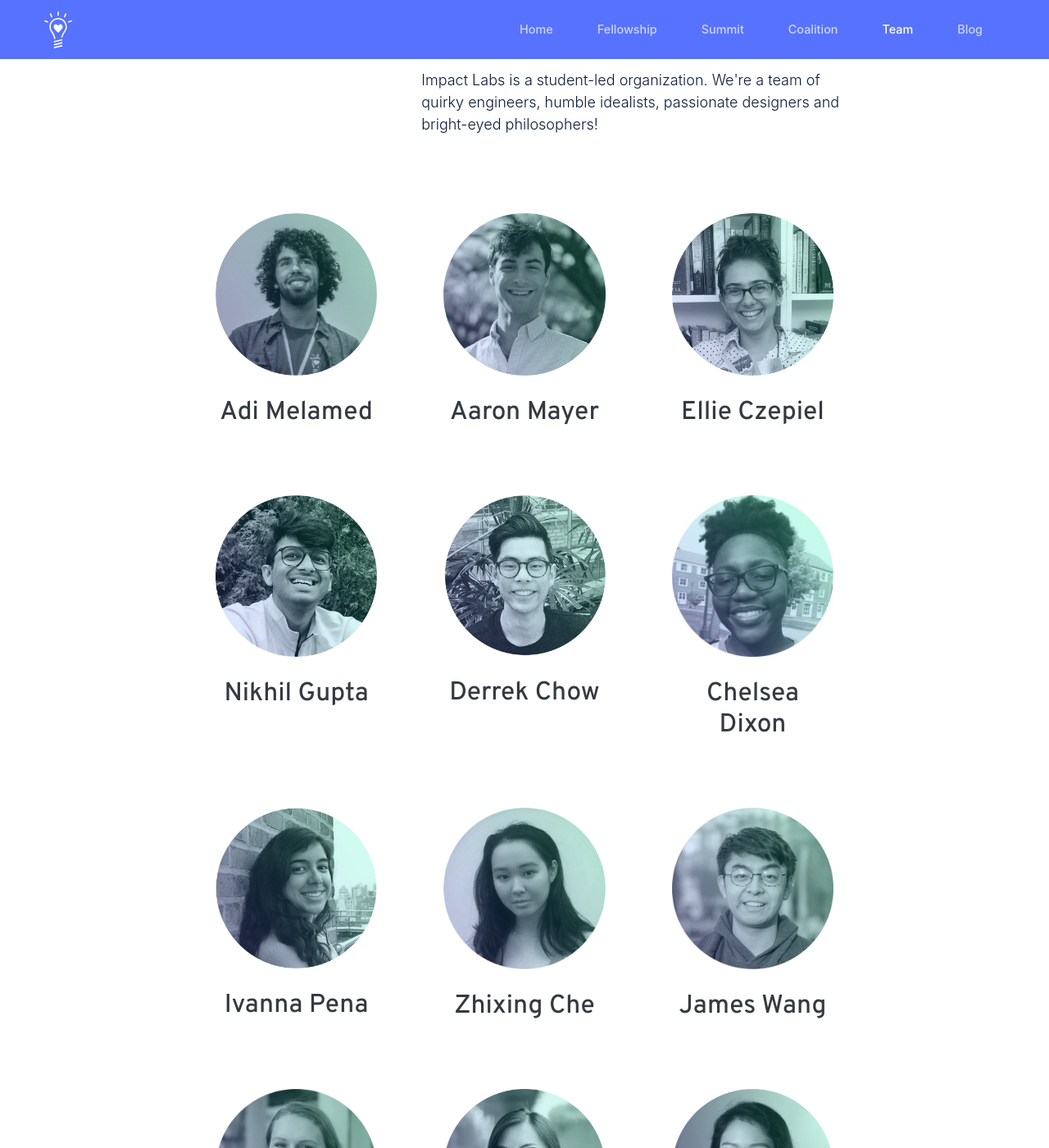
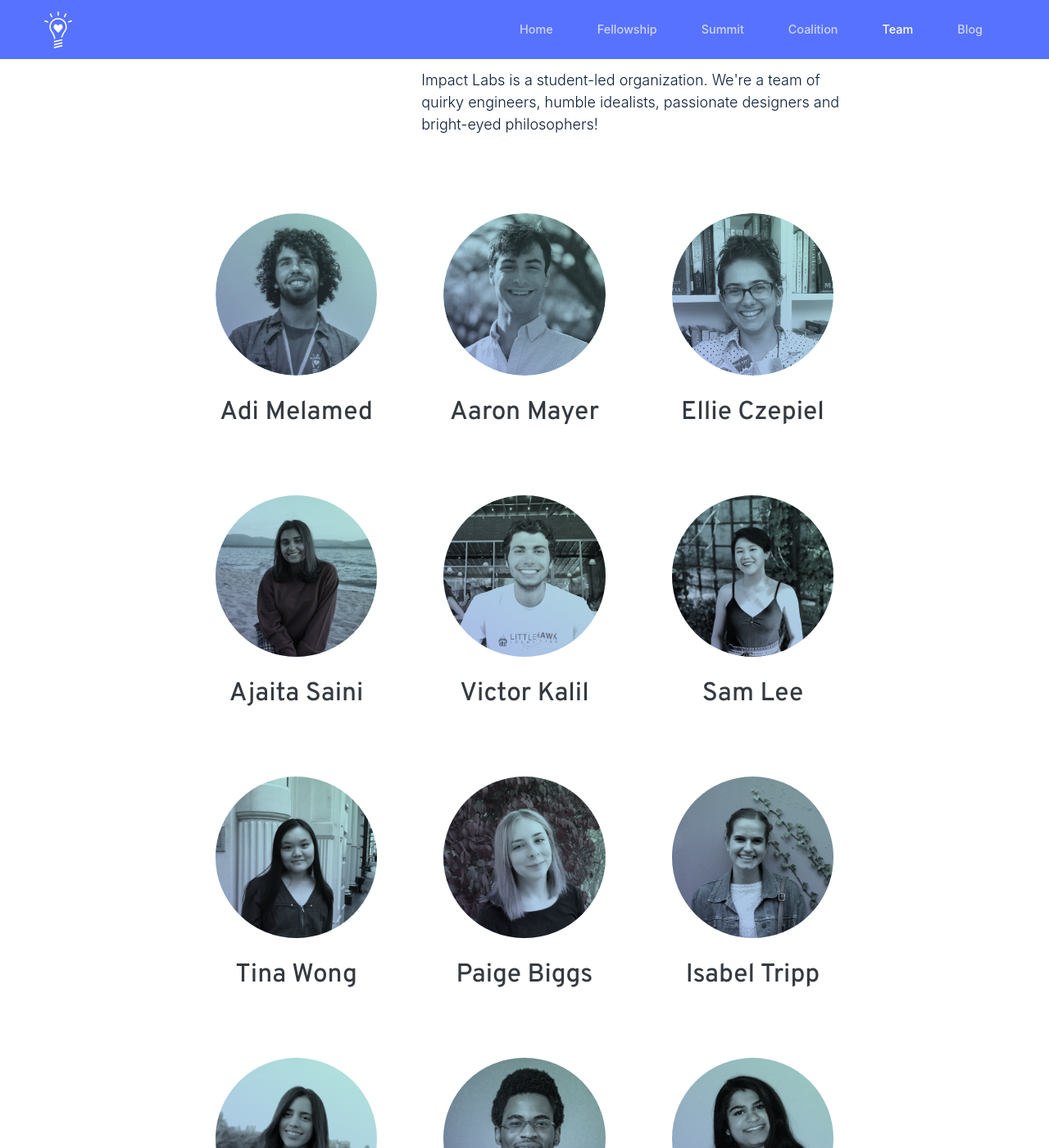
Before and after one commit to impact-labs/impact-labs.github.io, a Jekyll site: the page built from pages/team.html, in a window 1280 px wide and 1400 px high, scrolled down 232 px. Shown: the whole window at 82% size. Built offline with Jekyll 4.4.1, drawn with Linux system fonts in a browser that asks for light colours; some of the changed text lies outside the part shown.

Commit message:
add new member photos with css filtering

```diff
--- a/_data/members.yaml
+++ b/_data/members.yaml
@@ -6,31 +6,67 @@
   image: Adi_Melamed.jpg
 
 - name: Aaron Mayer
-  body: "There are three things I love in this world: technology, normative ethics, and working with my amazing Impact teammates! Talk to me about philosophy, swing dancing, the best ice cream places in NYC, effective altruism, blockchain, Super Smash Bros (Melee), educational YouTube creators, odd music preferences, or tea parties! I started Impact Labs with Adi so that we could build a world together in which we all use our talents for the good of humanity!"
+  body: 'There are three things I love in this world: technology, normative ethics, and working with my amazing Impact teammates! Talk to me about philosophy, swing dancing, the best ice cream places in NYC, effective altruism, blockchain, Super Smash Bros (Melee), educational YouTube creators, odd music preferences, or tea parties! I started Impact Labs with Adi so that we could build a world together in which we all use our talents for the good of humanity!'
   image: Aaron_Mayer.jpg
 
 - name: Ellie Czepiel
-  body: "I believe that every person reading this bio has the power to affect positive change in the world, and I want to help them figure out how! I first got involved with Impact Labs as a 2018 Fellow, and loved the people so much that I just had to stick around! When I’m not working on Impact, I’m usually striking up conversations with new people, scheming about new social impact side projects, going on runs, and trying to convince my friends to play obscure board games (Hanabi, anyone?)."
+  body: 'I believe that every person reading this bio has the power to affect positive change in the world, and I want to help them figure out how! I first got involved with Impact Labs as a 2018 Fellow, and loved the people so much that I just had to stick around! When I’m not working on Impact, I’m usually striking up conversations with new people, scheming about new social impact side projects, going on runs, and trying to convince my friends to play obscure board games (Hanabi, anyone?).'
   image: Ellie_Czepiel.jpg
+
+- name: Ajaita Saini
+  body: 'I''m obsessed with using systems thinking frameworks and equity-centered community design (coined by Creative Reaction Lab go check them out) to detangle complex social issues. And I''ve learned that the system of tech isn''t broken, it was built intentionally for the success of some communities and the continued marginalization of others. I love the work we do at Impact because we challenge oppressive tech on a foundational level, and are aware that the only way we''re going to fix tech is to rebuild it entirely. Along with Impact, currently growing the "design as a process" community through Design for America at UIUC and leading art initiatives with Operation Period on menstrual justice and freedom. Other things I care about: visual mapping, slow fashion, my skincare routine, and bread week on the Great British Bake Off.'
+  image: Ajaita_Saini.jpg
+
+- name: Victor Kalil
+  body: "I'm a junior at WashU investigating the intersection of tech, society, and human-computer interaction. I also love building apps! It feels like just yesterday when I was pitching Code for Equity and here we are kicking it off! Outside of tech, I love listening to music (especially rap), rewatching 3%, and learning about sneakers."
+  image: Victor_Kalil.jpg
+
+- name: Sam Lee
+  body: 'It used to discourage me to think about the issues in the world which were out of my control. But while I can’t single handedly dismantle systems of oppression, reverse climate change, or give justice to those who have been wronged, there is always something to be done – I seek to find those somethings. Along with ethical tech, I care lots about minority representation and K-12 outreach (Girls Who Code, anyone?), and my ultimate goal in life is to attend graduate school and conduct human-centered research with a net positive impact.'
+  image: Sam_Lee.jpg
+
+- name: Tina Wong
+  body: "I'm on a mission to live a life filled with meaning, learning, and compassion, and along the way I discovered that technology allows me to do all of the above! What I love about technology is that I can combine it with my interests in philosophy and politics to do my part in tackling the world’s most pressing issues. After attending the 2020 Impact Summit, I was amazed to be part of a community that was passionate about doing the same, and was inspired to get more involved! Outside of Impact, I can be found volunteering at an animal shelter, learning new languages, and timing how quickly I can finish the daily New York Times crossword."
+  image: Tina_Wong.jpg
+
+- name: Paige Biggs
+  body: 'I watched Mr. Robot as a pre-med and switched my degree to CS because I thought I could start hacking. I have (sadly) not yet figured out how to hack, but I have gained a deeper understanding of the power of technology and have since become very passionate about using it ethically.'
+  image: Paige_Biggs.jpg
+
+- name: Isabel Tripp
+  body: 'My concerns about unmitigated tech development stem from my love of reading science fiction. I try not to lean into the "fiction" side too heavily, but it''s clear to me that in 2020, tech ethics needs more seats at the table. I joined Impact Labs because we''re making a concerted effort to attract talent to the social impact technology space and mission-driven technology is something that makes me excited about a better world. On a personal note, I love to talk about all things climate tech and I''ve worked on projects related to hydroponic farming, conflict diamond trade mitigation, the neurobiology of tumor growth, and protecting Earth from asteroids! + I''m on the hunt for the world''s best cinnamon bun...'
+  image: Isabel_Tripp.jpg
+
+- name: Tooba Rahimnia
+  body: 'Kindness, positivity and problem solving are three values I stand for and the reason I discovered Impact Labs. The more I learned about this community’s inspiring mission for younger techies the more I wanted to be part of it since it brings a group of bright, creative and passionate people together who not only find happiness in their success but also in helping others to grow and discover their talents. A little about me, I’m a senior electrical engineering student at McGill University, love coding, reading and burning my diodes with current overflow. If I’m not working, I’d probably paint, listen to music, make fries or go climbing.'
+  image: Tooba_Rahimnia.jpg
+
+- name: Emmanuel Ndubuisi
+  body: 'I can reverse a linked list and make a thousand dad jokes in one backflip. I am passionate about natural language, inclusive design, education, tech advocacy, and public policy. I believe technology will continue to play a pivotal role in reshaping the way we live and I aspire to utilize my skills in the field to create a more equitable world and push the boundaries of reality.'
+  image: Emmanuel_Ndubuisi.jpg
+
+- name: Rajee Shah
+  body: 'I’m definitely a “jack of all trades, master of none” kind of person at this point in my life - I like to explore! I enjoy looking at challenging problems our communities are faced with from different lenses and exploring the intersections of things like design, anthropology, tech, and sustainability. Firm believer that knowledge is empowerment. Some random fun facts about me: I start books and rarely finish them, love clean-scented candles, am a huge admirer of community organizing, and overuse exclamation marks!! I love meeting new people, so HMU and we can power through the awkward getting-to-know-you phase on Zoom together! Currently a junior at the University of Illinois at Urbana-Champaign, and still coming to terms with being a west-coast kid in a midwest world.'
+  image: Rajee_Shah.jpg
 
 - name: Nikhil Gupta
   body: "The only thing I love more than tech are humans - we are a fascinating bunch, aren't we? Let's chat about intersections of philosophy, psychology, computer science, physics, and math!"
   image: Nikhil_Gupta.jpg
 
 - name: Derrek Chow
-  body: "I became interested in CS by making websites as a kid. I’ve dived deeper into tech since then but still find myself returning to what first inspired my passion and pursuing that opportunity here at Impact Labs. Beyond CS, I have a fascination with people and their perspectives. I like talking to people about their unique take on life and their interpretations of happiness and success. For work, I crave collaboration and creativity which is why I love working with the talented and inspiring individuals at Impact Labs. I also enjoy talking about where and what to eat, design, random music knowledge, and the beautiful city of Toronto."
+  body: 'I became interested in CS by making websites as a kid. I’ve dived deeper into tech since then but still find myself returning to what first inspired my passion and pursuing that opportunity here at Impact Labs. Beyond CS, I have a fascination with people and their perspectives. I like talking to people about their unique take on life and their interpretations of happiness and success. For work, I crave collaboration and creativity which is why I love working with the talented and inspiring individuals at Impact Labs. I also enjoy talking about where and what to eat, design, random music knowledge, and the beautiful city of Toronto.'
   image: Derrek_Chow.jpg
 
 - name: Chelsea Dixon
-  body: "I’ve always been interested in computer science and technology but somewhere along the line I became interested in improving the world! I believe that everyone has the power to make positive change and make the systems and institutions that we think fall short in our society better. I am particularly focused on using technology to help address access to education and educational resources in developing countries such as my home country, Jamaica. You can probably find me having various existential crises, contemplating social and political institutions or napping!"
+  body: 'I’ve always been interested in computer science and technology but somewhere along the line I became interested in improving the world! I believe that everyone has the power to make positive change and make the systems and institutions that we think fall short in our society better. I am particularly focused on using technology to help address access to education and educational resources in developing countries such as my home country, Jamaica. You can probably find me having various existential crises, contemplating social and political institutions or napping!'
   image: Chelsea_Dixon.jpg
 
 - name: Ivanna Pena
-  body": "When I tell people I’m majoring in Computer Science and Social & Cultural Analysis, their reaction is usually “how do those fit together?” or “how did you come up with that?”. I think people have grown so accustomed to tech being attached to something negative, that they’ve overshadowed its ability to facilitate social change and propagate social good.I joined Impact Labs because of the enthusiasm everyone exhibits to using tech for good, along with their dedication to helping others do the same. Aside from Impact Labs, I love learning obscure parts of songs on the piano, solving my miniature Rubiks Cube, and roaming through the stacks at The Strand."
+  body": 'When I tell people I’m majoring in Computer Science and Social & Cultural Analysis, their reaction is usually “how do those fit together?” or “how did you come up with that?”. I think people have grown so accustomed to tech being attached to something negative, that they’ve overshadowed its ability to facilitate social change and propagate social good.I joined Impact Labs because of the enthusiasm everyone exhibits to using tech for good, along with their dedication to helping others do the same. Aside from Impact Labs, I love learning obscure parts of songs on the piano, solving my miniature Rubiks Cube, and roaming through the stacks at The Strand.'
   image: Ivanna_Pena.jpg
 
 - name: Zhixing Che
-  body: "Inspired by E. B. White’s famed quote, I think of my life as two complementary parts: a desire to improve (or save) the world, and a desire to enjoy (or savor) the world. I enjoy reading about networks, behavioral econ, and using technology to aid nonprofits on issues such as water access. Concurrently, I’m constantly enamored by the beauties of the world, and I devote time to painting, solo traveling, and reading. I’m excited by Impact Labs and its vision to bridge disparate disciplines and issues. I thrive in these intersections of nonprofit, tech, and art because they help me find ways to both save and savor."
+  body: 'Inspired by E. B. White’s famed quote, I think of my life as two complementary parts: a desire to improve (or save) the world, and a desire to enjoy (or savor) the world. I enjoy reading about networks, behavioral econ, and using technology to aid nonprofits on issues such as water access. Concurrently, I’m constantly enamored by the beauties of the world, and I devote time to painting, solo traveling, and reading. I’m excited by Impact Labs and its vision to bridge disparate disciplines and issues. I thrive in these intersections of nonprofit, tech, and art because they help me find ways to both save and savor.'
   image: Zhixing_Che.jpg
 
 - name: James Wang
@@ -42,15 +78,15 @@
   image: Christina_Barta.jpg
 
 - name: Alexa Batino
-  body: "As an aspiring Software Engineer, I’m passionate about working on mission-driven technology within the social impact space. From the first day of the 2018 Impact Summit, I knew I wanted to join Impact Labs because I wanted to work alongside like-minded individuals determined to use their skills to leave a positive impact on society. When I’m not at school or working on Impact, I love thrifting, hiking, curating Spotify playlists, and bothering friends to watch sunsets or stargaze with me!"
+  body: 'As an aspiring Software Engineer, I’m passionate about working on mission-driven technology within the social impact space. From the first day of the 2018 Impact Summit, I knew I wanted to join Impact Labs because I wanted to work alongside like-minded individuals determined to use their skills to leave a positive impact on society. When I’m not at school or working on Impact, I love thrifting, hiking, curating Spotify playlists, and bothering friends to watch sunsets or stargaze with me!'
   image: Alexa_Batino.jpg
 
 - name: Clear Shen
-  body: "I’m always curious and passionate to learn about various things. Currently studying UI/UX, digital fabrication, and processing, I’m excited to explore potential ways to push the boundaries of design with technology. I hope that with the power of technology, design can be an immersive experience that motivates emotional connections. I consider myself a quirky person because of my weird ideas. My friends Grace and Minji introduced me to Impact Labs as there are numerous talented people with crazy, smart ideas. I hope to learn from people as well as contribute my abilities to benefit others."
+  body: 'I’m always curious and passionate to learn about various things. Currently studying UI/UX, digital fabrication, and processing, I’m excited to explore potential ways to push the boundaries of design with technology. I hope that with the power of technology, design can be an immersive experience that motivates emotional connections. I consider myself a quirky person because of my weird ideas. My friends Grace and Minji introduced me to Impact Labs as there are numerous talented people with crazy, smart ideas. I hope to learn from people as well as contribute my abilities to benefit others.'
   image: Clear_Shen.jpg
 
 - name: Raquel Dunoff
-  body: "Everyday, I am discovering more things about people and the world around me. I love engineering education reform, social justice, and finding public resources. Through Impact Labs, I hope to amplify under-heard voices working in technology for social good."
+  body: 'Everyday, I am discovering more things about people and the world around me. I love engineering education reform, social justice, and finding public resources. Through Impact Labs, I hope to amplify under-heard voices working in technology for social good.'
   image: Raquel_Dunoff.jpg
 
 - name: Elvin Galarza
@@ -58,7 +94,7 @@
   image: Elvin_Galarza.jpg
 
 - name: Krrish Dholakia
-  body: "I’m a 3rd year CS undergrad @ Georgia Tech. I’m constantly burning through songs, so if you have any recommendations, feel free to hmu! A question that’s often bothered me is if technology a force for good? Or are we headed down a path to our own manufactured irrelevance? I think the answer is probably a lot more grey than any of us might care to admit. But the quixotic idea, that we might inspire a few crazy, passionate people and equip them with the tools to chase their dreams with technology and make that grey a little more balanced towards the good side, is incredibly appealing to me!"
+  body: 'I’m a 3rd year CS undergrad @ Georgia Tech. I’m constantly burning through songs, so if you have any recommendations, feel free to hmu! A question that’s often bothered me is if technology a force for good? Or are we headed down a path to our own manufactured irrelevance? I think the answer is probably a lot more grey than any of us might care to admit. But the quixotic idea, that we might inspire a few crazy, passionate people and equip them with the tools to chase their dreams with technology and make that grey a little more balanced towards the good side, is incredibly appealing to me!'
   image: Krrish_Dholakia.jpg
 
 - name: Saumya Gupta
--- a/_sass/main.scss
+++ b/_sass/main.scss
@@ -422,3 +422,15 @@
 		margin-top: 125%; // this is terrible
 	}
 }
+
+.team-image-filter {
+	border-radius: 100%;
+	overflow: hidden;
+	position: relative;
+	background: linear-gradient(30deg, #a8b8e9, #b1e6da);
+
+	img {
+		filter: brightness(120%) grayscale(90%);
+		mix-blend-mode: multiply;
+	}
+}
--- a/pages/team.html
+++ b/pages/team.html
@@ -20,7 +20,9 @@
 				{% for member in site.data.members %}
 					<a class="team-modal col-12 col-sm-6 col-md-4 text-center px-4 mb-5" data-toggle="modal" data-target="#modal-popup" name="{{member.name}}" body="{{member.body}}" image="/assets/images/teamphotos/{{member.image}}" >
 						<div>
-							<img src="/assets/images/teamphotos/{{member.image}}" alt="{{member.name}}" />
+							<div class="team-image-filter">
+								<img src="/assets/images/teamphotos/{{member.image}}" alt="{{member.name}}" />
+							</div>
 							<h3 class="text-dark mt-3">{{member.name}}</h3>
 						</div>
 					</a>
```
Also changed, not shown: assets/images/teamphotos/Ajaita_Saini.jpg (added), assets/images/teamphotos/Emmanuel_Ndubuisi.jpg (added), assets/images/teamphotos/Isabel_Tripp.jpg (added), assets/images/teamphotos/Paige_Biggs.jpg (added), assets/images/teamphotos/Rajee_Shah.jpg (added), assets/images/teamphotos/Sam_Lee.jpg (added), assets/images/teamphotos/Tina_Wong.jpg (added), assets/images/teamphotos/Tooba_Rahimnia.jpg (added), assets/images/teamphotos/Victor_Kalil.jpg (added).
